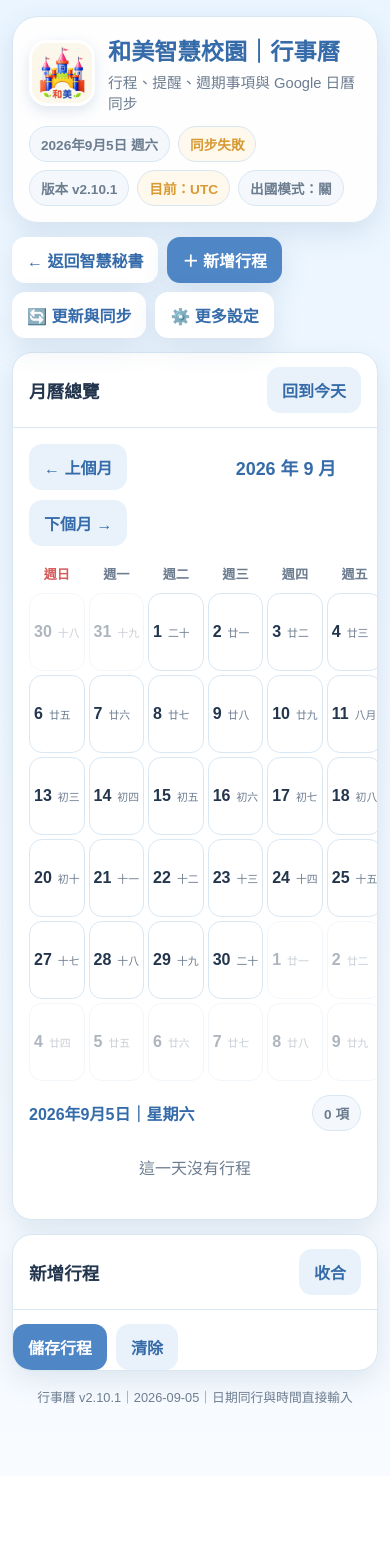
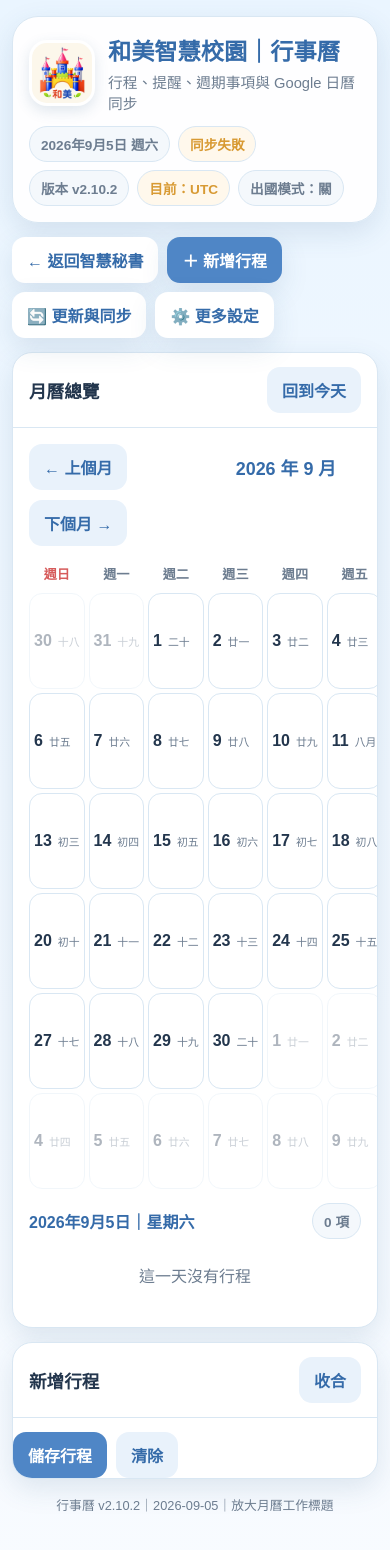
Before and after one commit to jack159966-ai/Heremay-Smart-Campus, a plain HTML site: page calendar.html in a window 390 px wide. Before the commit the page ends 1476 px from the top, so only its background shows below. Drawn offline with Linux system fonts and the light colour scheme.

Commit message:
調整行事曆文字大小

```diff
--- a/calendar.html
+++ b/calendar.html
@@ -125,7 +125,7 @@
     .month-grid{display:grid;grid-template-columns:repeat(7,1fr);gap:6px;margin-top:12px}
     .weekday{text-align:center;font-weight:900;font-size:.82rem;color:var(--muted);padding:6px 2px}
     .weekday.sun{color:#d65b5b}.weekday.sat{color:#4f86c6}
-    .calendar-day{position:relative;min-height:72px;border:1px solid var(--line);border-radius:13px;background:#fff;padding:8px 6px;cursor:pointer;text-align:left;color:var(--text)}
+    .calendar-day{position:relative;min-height:104px;border:1px solid var(--line);border-radius:13px;background:#fff;padding:8px 6px;cursor:pointer;text-align:left;color:var(--text)}
     .calendar-day:hover{border-color:var(--primary);background:#f5faff}
     .calendar-day.outside{opacity:.36}
     .calendar-day.today{box-shadow:inset 0 0 0 2px var(--primary)}
@@ -141,7 +141,7 @@
       box-shadow:0 3px 8px rgba(214,91,91,.25)
     }
     .day-events{margin-top:5px;display:flex;flex-direction:column;gap:3px;overflow:hidden}
-    .day-event-title{display:block;width:100%;padding:3px 5px;border-radius:6px;background:#eaf4ff;color:var(--primary-dark);font-size:.73rem;font-weight:800;line-height:1.25;white-space:nowrap;overflow:hidden;text-overflow:ellipsis}
+    .day-event-title{display:block;width:100%;padding:4px 5px;border-radius:6px;background:#eaf4ff;color:var(--primary-dark);font-size:.88rem;font-weight:900;line-height:1.25;white-space:nowrap;overflow:hidden;text-overflow:ellipsis}
     .day-event-more{font-size:.7rem;color:var(--danger);font-weight:900;padding-left:4px}
     .day-title-list{display:flex;flex-direction:column;gap:8px;margin-top:10px}
     .day-title-btn{width:100%;display:flex;align-items:center;justify-content:space-between;gap:10px;text-align:left;border:1px solid var(--line);border-radius:13px;padding:12px;background:#f8fbff;color:var(--text);cursor:pointer;font-weight:900}
@@ -155,7 +155,8 @@
       .three-day-grid{grid-template-columns:1fr}
       .reminder-row{grid-template-columns:1fr 1fr}
       .reminder-row .remove{grid-column:1/-1}
-      .calendar-day{min-height:78px;padding:6px 4px}
+      .calendar-day{min-height:96px;padding:6px 4px}
+      .day-event-title{font-size:.8rem;padding:3px 4px}
       .day-lunar{font-size:.68rem}
       .month-grid{gap:4px}
     }
@@ -175,7 +176,7 @@
     <div class="status-row">
       <span class="pill" id="todayText">今日</span>
       <span class="pill warn" id="cloudStatus">尚未同步</span>
-      <span class="pill" id="versionStatus">版本 v2.10.1</span>
+      <span class="pill" id="versionStatus">版本 v2.10.2</span>
       <span class="pill" id="timezoneStatus">時區檢查中</span>
       <span class="pill" id="travelStatus">出國模式：關</span>
     </div>
@@ -398,7 +399,7 @@
     </div>
   </section>
 
-  <div class="version">行事曆 v2.10.1｜2026-09-05｜日期同行與時間直接輸入</div>
+  <div class="version">行事曆 v2.10.2｜2026-09-05｜放大月曆工作標題</div>
 </main>
 
 <div class="modal-mask" id="shareModal" onclick="if(event.target===this)closeShareModal()"><div class="modal-card"><div class="modal-head"><h3 id="shareModalTitle">選擇分享對象</h3><button class="btn" type="button" onclick="closeShareModal()">關閉</button></div><div class="choice-grid" id="shareChoices"></div><div class="actions" id="shareModalActions"></div></div></div>
@@ -407,7 +408,7 @@
 
 <script>
 const API_URL='https://script.google.com/macros/s/AKfycbzo-N2eBzT6Qpx5LBWEh4Uam7iQ9hvtSMNZ0Y8fbSnAFp0AsFbBGKuYTI5jfkU9Ftif/exec';
-const APP_VERSION='2.10.1';
+const APP_VERSION='2.10.2';
 const state={events:[],alarmTimer:null,audioCtx:null,currentAlarm:null,shareTargets:[],calendarCursor:new Date(),selectedDate:new Date(),currentUser:null};
 const FIRED_KEY='heremay_calendar_fired_v290';
 
@@ -1559,7 +1560,7 @@ function downloadBackup(){
 
 
 if('serviceWorker' in navigator){
-  navigator.serviceWorker.register('./sw.js?v=2101',{updateViaCache:'none'})
+  navigator.serviceWorker.register('./sw.js?v=2102',{updateViaCache:'none'})
     .then(reg=>{
       reg.update().catch(()=>{});
       if(reg.waiting) reg.waiting.postMessage({type:'SKIP_WAITING'});
@@ -1567,8 +1568,8 @@ if('serviceWorker' in navigator){
     .catch(error=>console.warn('Service Worker 註冊失敗',error));
 
   navigator.serviceWorker.addEventListener('controllerchange',()=>{
-    if(!sessionStorage.getItem('heremay_sw_reloaded_2101')){
-      sessionStorage.setItem('heremay_sw_reloaded_2101','1');
+    if(!sessionStorage.getItem('heremay_sw_reloaded_2102')){
+      sessionStorage.setItem('heremay_sw_reloaded_2102','1');
       location.reload();
     }
   });
```
